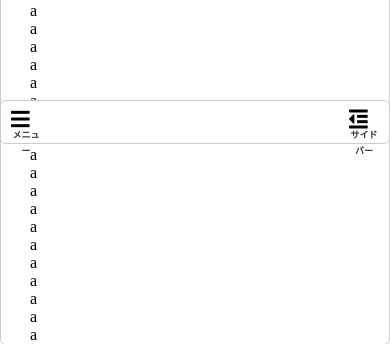
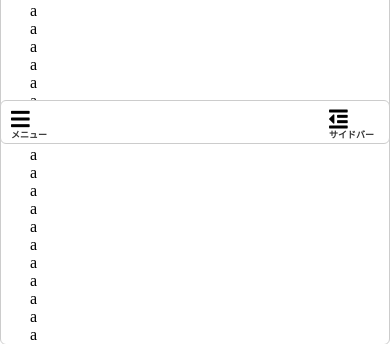
Before and after one commit to ipwqi/portdolio, a PHP site: page / in a window 390 px wide. Shown: the part 700-1044 px from the top of the page. Run offline with PHP 8.4, Linux system fonts and the light colour scheme; some libraries are stand-ins or nearby versions.

Commit message:
Update index.css

```diff
--- a/index.css
+++ b/index.css
@@ -47,7 +47,7 @@ mobile{width: 100%; position:fixed;bottom: 0}
       /*アイコンのスペース*/
       #drawer-open {
           display: inline-block;
-          width: 30px;
+          width: 50px;
           height: 22px;
           vertical-align: middle;}
 
```
